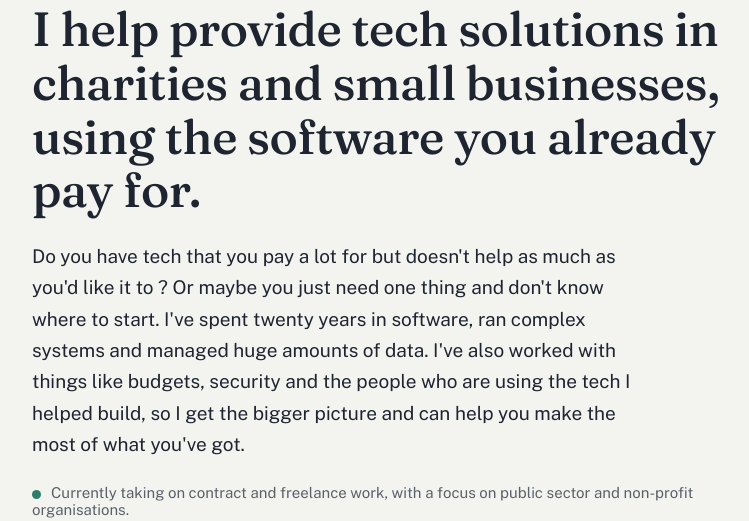
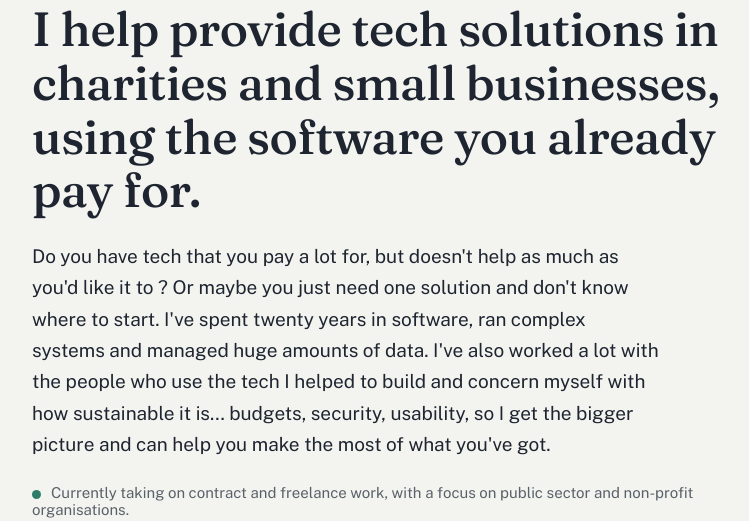
Before and after one commit to lalexgraham/alex-graham-site, a plain HTML site: page index.html in a window 1280 px wide. Shown: the part 279-800 px from the top of the page, without its empty margins (120-869 px from the left). Drawn offline with nearby package versions, Linux system fonts and the light colour scheme.

Commit message:
changed opening wording

```diff
--- a/index.html
+++ b/index.html
@@ -76,7 +76,7 @@
           <div id="header-text" role="img" aria-label="Alex Graham" style="font-family:'Fraunces',serif;font-weight:600;font-size:clamp(22px,3vw,30px);letter-spacing:0.05em;color:var(--ink);">ALEX GRAHAM</div>
         </div>
         <h1 style="font-size:clamp(30px,4.4vw,48px);line-height:1.12;letter-spacing:-0.01em;">I help provide tech solutions in charities and small businesses, using the software you already pay for.</h1>
-        <p style="font-size:19px;line-height:1.65;max-width:54ch;">Do you have tech that you pay a lot for but doesn't help as much as you'd like it to ? Or maybe you just need one thing and don't know where to start.  I've spent twenty years in software, ran complex systems and managed huge amounts of data. I've also worked with things like budgets, security and the people who are using the tech I helped build, so I get the bigger picture and can help you make the most of what you've got.</p>
+        <p style="font-size:19px;line-height:1.65;max-width:54ch;">Do you have tech that you pay a lot for, but doesn't help as much as you'd like it to ? Or maybe you just need one solution and don't know where to start.  I've spent twenty years in software, ran complex systems and managed huge amounts of data. I've also worked a lot with the people who use the tech I helped to build and concern myself with how sustainable it is... budgets, security, usability, so I get the bigger picture and can help you make the most of what you've got.</p>
         <p style="font-size:15px;color:var(--slate);"><span class="avail-dot" aria-hidden="true"></span>Currently taking on contract and freelance work, with a focus on public sector and non-profit organisations.</p>
         <div style="display:flex;gap:16px;flex-wrap:wrap;margin-top:4px;">
           <a href="#contact" data-mail-rev="moc.kooltuo@hcet.maharg.xela" data-subject="Free%20Tech%20Health%20Check" style="display:inline-flex;align-items:center;padding:13px 24px;background:var(--ink);color:var(--card);text-decoration:none;font-weight:600;font-size:15px;">Book a free Tech Health Check</a>
```
